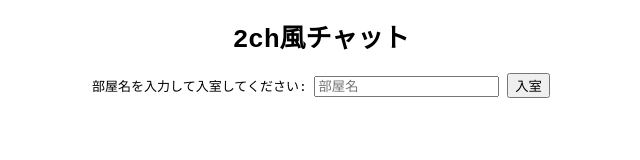
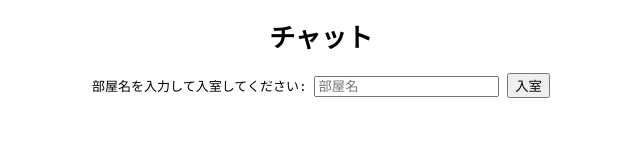
Before and after one commit to kusooooo937/sanngokudoumei, a website: page index.html in a window 1280 px wide. Shown: the whole page, without its empty margins (319-959 px from the left). Drawn offline with nearby package versions, Linux system fonts and the light colour scheme; no server answers.

Commit message:
Update index.html

```diff
--- a/index.html
+++ b/index.html
@@ -2,7 +2,7 @@
 <html lang="ja">
 <head>
   <meta charset="UTF-8">
-  <title>2ch風チャット（ホーム→部屋）</title>
+  <title>チャット（ホーム→部屋）</title>
   <style>
     body { font-family: monospace; background:#fff; color:#000; margin:0; padding:0; }
     #chat { width:90%; max-width:800px; height:60vh; margin:20px auto; border:1px solid #ccc;
@@ -20,7 +20,7 @@
   </style>
 </head>
 <body>
-  <h1 style="text-align:center;">2ch風チャット</h1>
+  <h1 style="text-align:center;">チャット</h1>
 
   <!-- ホーム画面 -->
   <div id="home" style="text-align:center; margin:10px;">
```
